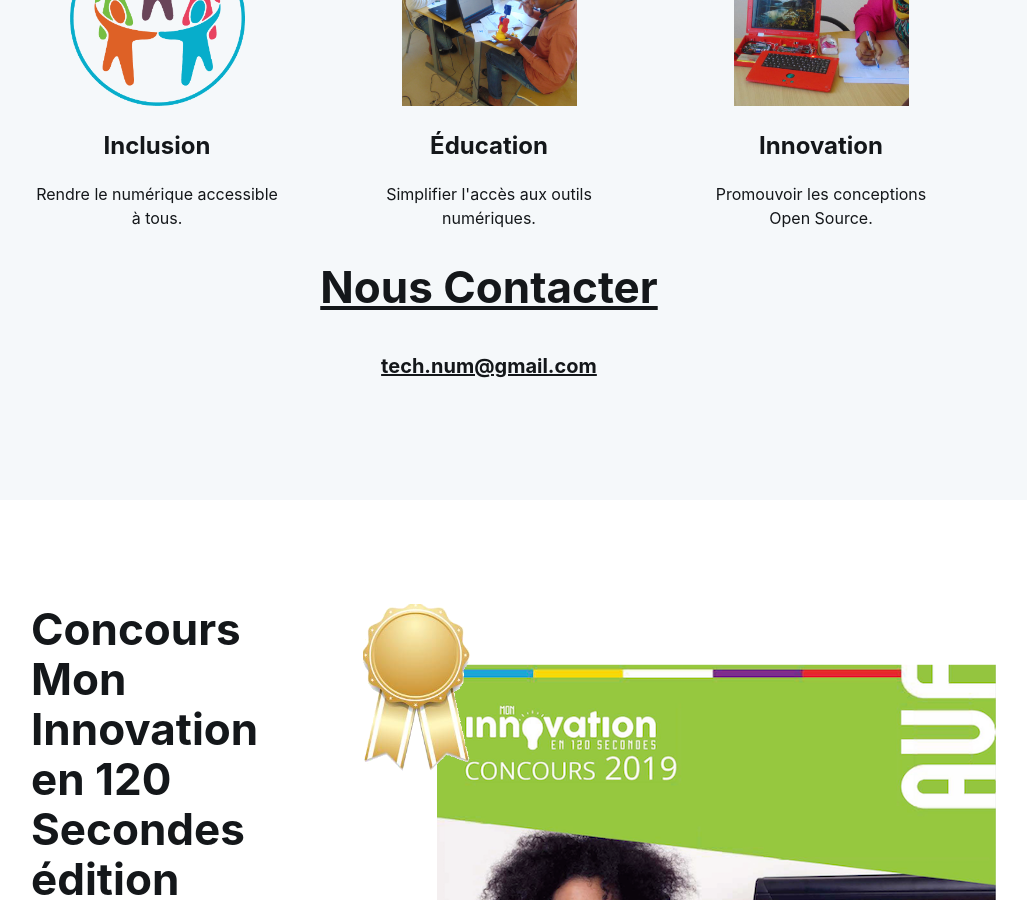
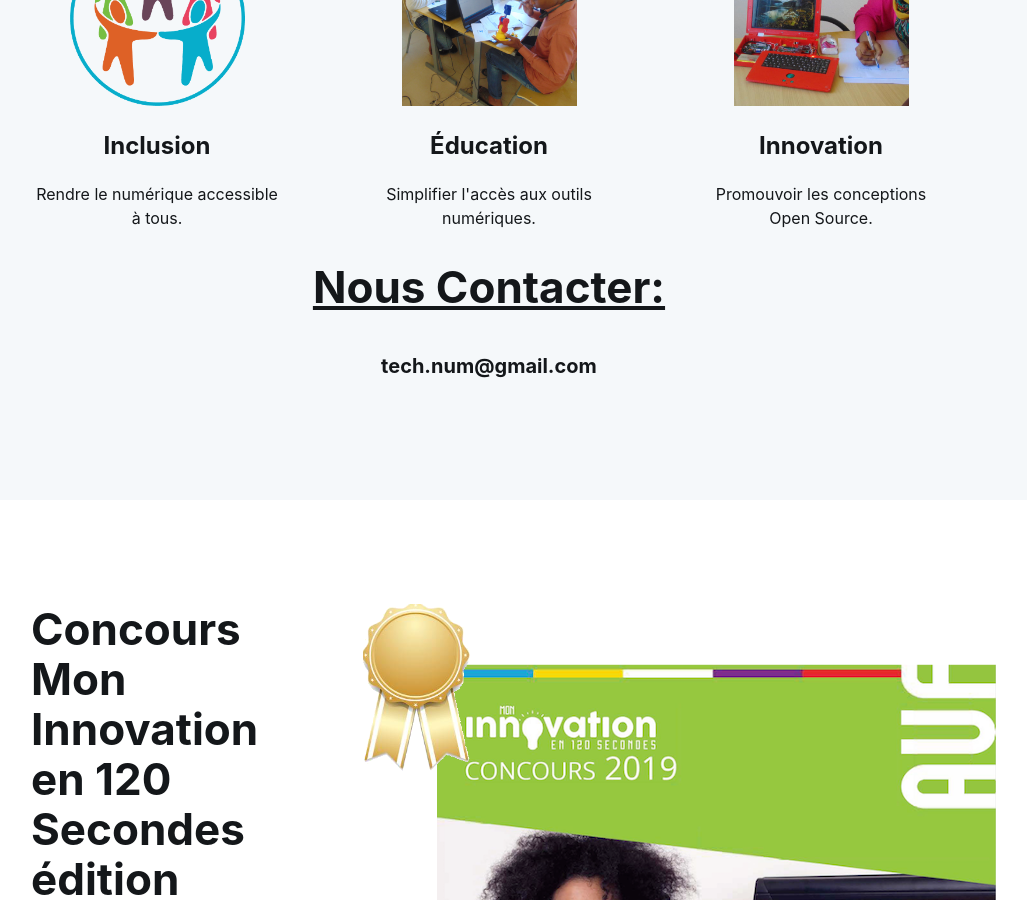
Before and after one commit to tech-num/test, a Jekyll site: the page built from index.html, in a window 1280 px wide and 900 px high, scrolled down 665 px. Shown: the whole window, without its empty margins (151-1178 px from the left). Built offline with Jekyll 4.4.1, drawn with Linux system fonts in a browser that asks for light colours.

Commit message:
Update index.html

```diff
--- a/index.html
+++ b/index.html
@@ -49,8 +49,8 @@ custom_js: index.js
     </div>
     <div class="Grid container">
         <div id="philosophy-text" class="Grid-cell u-size4of6 u-before1of6 u-after1of6">
-            <h2 class="small-title center-text mega-margin"><u>Nous Contacter</u></h2>
-            <h2 class="center-text mega-margin"><u>tech.num@gmail.com</u></h2>
+            <h2 class="small-title center-text mega-margin"><u>Nous Contacter:</u></h2>
+            <h2 class="center-text mega-margin">tech.num@gmail.com</h2>
         </div>
     </div>
 </div>
```
